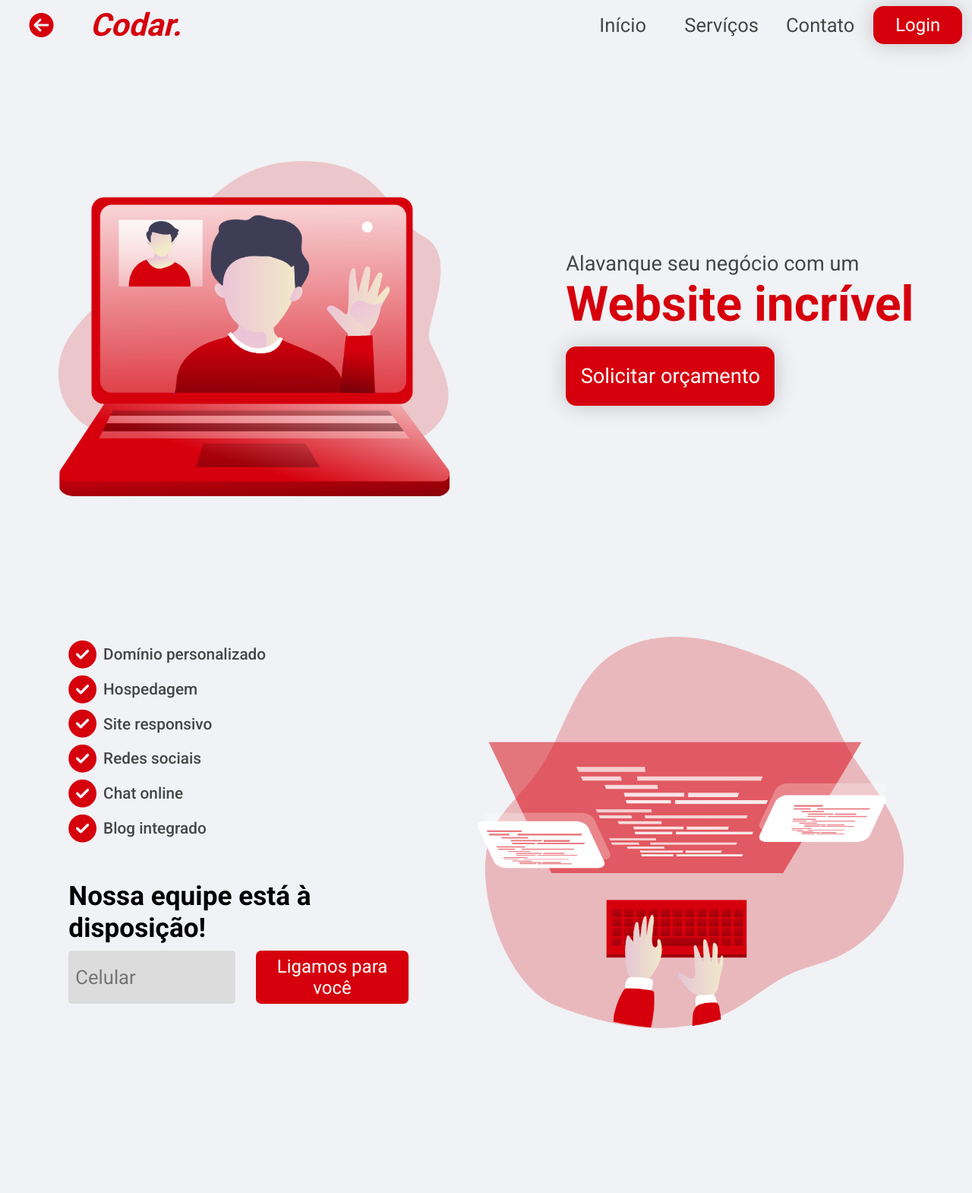
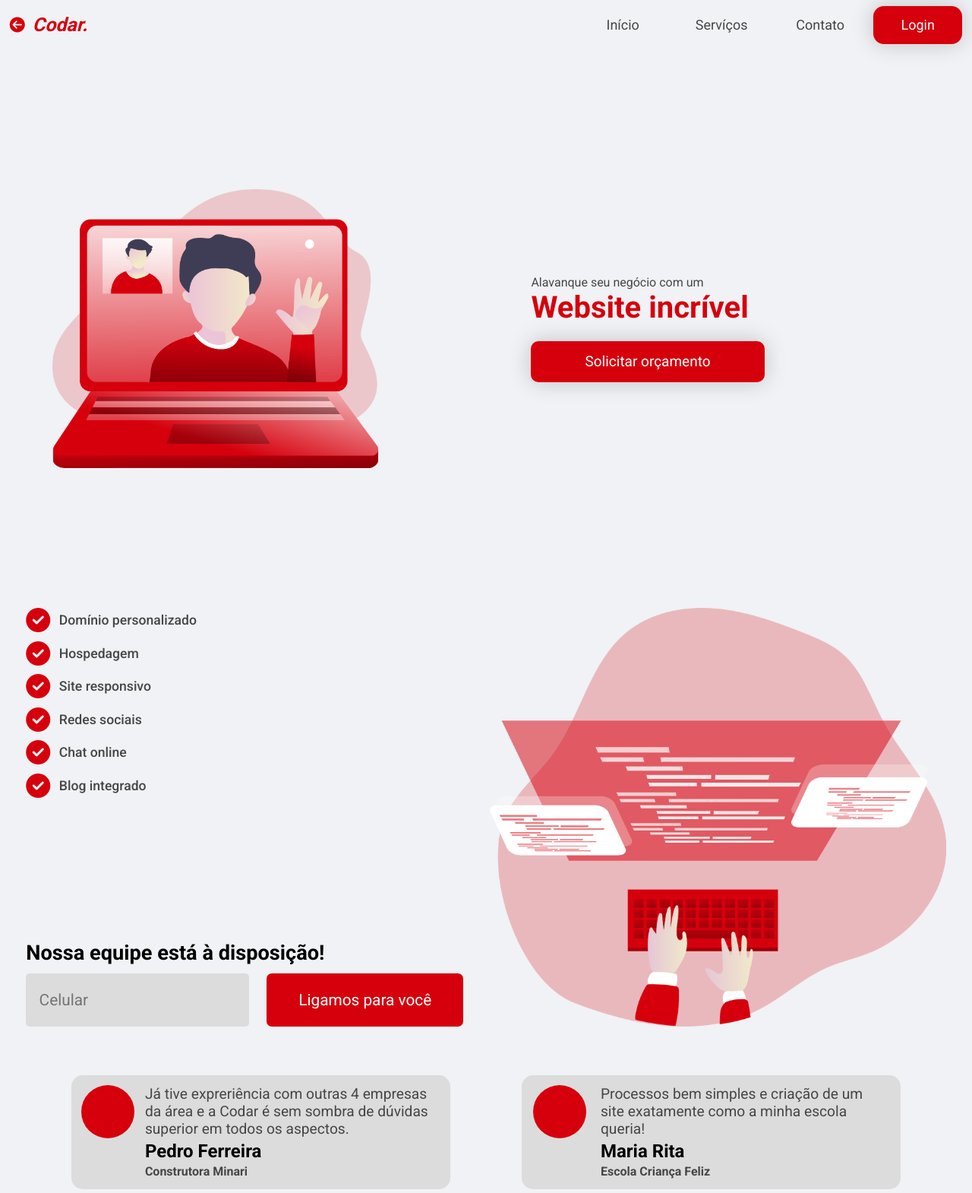
Before and after one commit to garciamendes/garciamendes.github.io, a plain HTML site: page projects/codar/codar.html in a window 1280 px wide. Shown: the top 1570 px of the page at 76% size. Drawn offline with Linux system fonts and the light colour scheme; files whose address does not match are found by name.

Commit message:
Reparos em todo o layout

```diff
--- a/projects/codar/codar.html
+++ b/projects/codar/codar.html
@@ -96,7 +96,7 @@
           <div class="container-contact">
             <h3>Nossa equipe está à disposição!</h3>
             <div class="send-user">
-              <input type="tel" placeholder="Celular" />
+              <input type="tel" placeholder="Celular" maxlength="16" />
               <button>Ligamos para você</button>
             </div>
           </div>
--- a/projects/codar/css/header.css
+++ b/projects/codar/css/header.css
@@ -8,19 +8,19 @@ header {
 header .back-and-logo {
   display: flex;
   align-items: center;
-  margin-left: 3%;
+  margin-left: 1%;
 }
 
 header .back-and-logo .logo {
-  margin-left: 3rem;
+  margin-left: 10px;
   font-style: italic;
   color: var(--primary-color);
-  font-size: 2.6rem;
+  font-size: 25px;
 }
 
 header .back-and-logo i {
   cursor: pointer;
-  font-size: 2rem;
+  font-size: 20px;
   color: var(--primary-color);
 }
 
@@ -44,10 +44,9 @@ header nav ul {
 header nav ul li {
   display: flex;
   align-items: center;
-  justify-content: space-evenly;
   height: 100%;
   width: 100%;
-  font-size: 1.6rem;
+  font-size: 18px;
 }
 
 header nav ul li a {
@@ -57,7 +56,7 @@ header nav ul li a {
   height: 100%;
   width: 100%;
   color: var(--text);
-  transition: 0.3s;
+  transition: .24s;
 }
 
 header nav ul li a:hover {
@@ -66,10 +65,8 @@ header nav ul li a:hover {
   align-items: center;
   height: 70%;
   width: 100%;
-  border-radius: 15px;
-  color: var(--white);
-  background-color: var(--primary-color);
-  box-shadow: 0 0 30px rgba(0, 0, 0, .2);
+  border-bottom: 2px solid var(--primary-color);
+  background-color: none;
 }
 
 header nav .login-user {
@@ -81,7 +78,7 @@ header nav .login-user {
   width: 30%;
   height: 50px;
   border-radius: 14px;
-  font-size: 1.5rem;
+  font-size: 18px;
   color: var(--white);
   background-color: var(--primary-color);
   box-shadow: 0 0 30px rgba(0, 0, 0, .2);
--- a/projects/codar/css/main.css
+++ b/projects/codar/css/main.css
@@ -12,7 +12,7 @@ main .initial {
 }
 
 main .initial .container-image {
-  height: 60%;
+  height: 50%;
 }
 
 main .initial .container-image img {
@@ -24,15 +24,17 @@ main .initial .descriptions {
   flex-direction: column;
   justify-content: center;
   height: 75%;
+  width: 40%;
+  margin-left: 5%;
 }
 
 main .initial .descriptions .information p {
-  font-size: 1.7rem;
+  font-size: 16px;
   color: var(--text);
 }
 
 main .initial .descriptions .information h1 {
-  font-size: 4rem;
+  font-size: 2.5rem;
   color: var(--primary-color);
 }
 
@@ -40,29 +42,29 @@ main .initial .descriptions .btn-resquest-quote {
   cursor: pointer;
   margin-top: 4%;
   width: 60%;
-  padding: 5% 0;
-  font-size: 1.7rem;
+  padding: 3% 0;
+  font-size: 19px;
   border: none;
-  border-radius: 14px;
+  border-radius: 10px;
   box-shadow: 0 0 30px rgba(0, 0, 0, 0.2);
   color: var(--white);
   background-color: var(--primary-color);
 }
 
 main .container-benefits {
-  height: 100%;
+  height: 75%;
   display: flex;
   justify-content: space-evenly;
-  margin-top: 3%;
   margin-bottom: 0 !important;
   padding-bottom: 0 !important;
 }
 
 main .container-benefits .benefits {
-  height: 70%;
-  width: 35%;
+  height: 100%;
+  width: 45%;
   display: flex;
   flex-direction: column;
+  justify-content: space-between;
 }
 
 main .container-benefits .benefits ul {
@@ -73,30 +75,31 @@ main .container-benefits .benefits ul {
 main .container-benefits .benefits ul li {
   display: flex;
   align-items: center;
-  margin: 1% 0;
+}
+main .container-benefits .benefits ul li:not(:nth-child(1)) {
+  margin-top: 2%;
 }
 
 main .container-benefits .benefits ul li i {
   margin-right: 2%;
-  font-size: 2.3rem;
+  font-size: 2rem;
   color: var(--primary-color);
 }
 
 main .container-benefits .benefits ul li span {
   color: var(--text);
-  font-size: 1.3rem;
+  font-size: 1.1rem;
   font-weight: 500;
 }
 
 main .container-benefits .benefits .container-contact {
   display: flex;
   flex-direction: column;
-  margin-top: 10%;
   width: 100%;
 }
 
 main .container-benefits .benefits .container-contact h3 {
-  font-size: 2.2rem;
+  font-size: 1.7rem;
 }
 
 main .container-benefits .benefits .container-contact .send-user {
@@ -109,8 +112,8 @@ main .container-benefits .benefits .container-contact .send-user input {
   width: 45%;
   height: 70px;
 
-  padding: 0 2%;
-  font-size: 1.6rem;
+  padding: 0 3%;
+  font-size: 1.3rem;
   color: var(--primary-color);
 
   background-color: #dcdcdc;
@@ -121,18 +124,15 @@ main .container-benefits .benefits .container-contact .send-user input {
 main .container-benefits .benefits .container-contact .send-user button {
   cursor: pointer;
   width: 45%;
-  height: 70px;
-
-  font-size: 1.5rem;
+  font-size: 1.3rem;
+  border: none;
+  border-radius: 7px;
   color: var(--white);
   background-color: var(--primary-color);
-
-  border: none;
-  border-radius: 7px;
 }
 
 main .container-benefits .container-image {
-  height: 70%;
+  height: 100%;
 }
 
 main .container-benefits .container-image img {
@@ -143,14 +143,14 @@ main .container-feedback {
   display: flex;
   justify-content: space-evenly;
   height: 100%;
-  margin-bottom: 5%;
+  margin: 5% 0;
 }
 
 main .container-feedback .user-feedback {
   display: flex;
   justify-content: center;
-  width: 30%;
-  padding: 2%;
+  width: 37%;
+  padding: 1%;
   background-color: #dcdcdc;
   border-radius: 15px;
 }
@@ -163,6 +163,7 @@ main .container-feedback .user-feedback .user-content {
 
 main .container-feedback .user-feedback .user-content .image-user {
   display: flex;
+  margin-right: 3%;
 }
 
 main .container-feedback .user-feedback .user-content .image-user span {
@@ -203,7 +204,7 @@ footer {
   background-color: #333;
 }
 
-footer .container-main-footer{
+footer .container-main-footer {
   display: flex;
   justify-content: space-around;
   margin: 2%;
@@ -215,14 +216,14 @@ footer .container-codar {
 }
 
 footer .container-codar h1 {
-  font-size: 2.3rem;
+  font-size: 2rem;
   font-style: italic;
   color: var(--white);
 }
 
 footer .container-codar span {
   margin-top: 7%;
-  font-size: 1.4rem;
+  font-size: 1.2rem;
   color: var(--text-footer);
 }
 
@@ -240,6 +241,7 @@ footer .container-about h5 {
 footer .container-about span {
   margin-top: 1%;
   font-size: 1.4rem;
+  max-width: 260px;
   color: var(--text-footer);
 }
 
@@ -250,7 +252,7 @@ footer .container-contact {
 }
 
 footer .container-contact h5 {
-  font-size: 2rem;
+  font-size: 1.7rem;
   color: var(--white);
 }
 
@@ -261,13 +263,12 @@ footer .container-contact span {
 }
 
 footer .container-contact span:not(:nth-child(1)) {
-  margin-top: 5%;
+  margin-top: 2%;
 }
 
 footer .container-contact span:nth-last-child(1) {
   text-decoration: underline;
 }
-
 
 footer .container-network {
   display: flex;
@@ -276,18 +277,18 @@ footer .container-network {
 }
 
 footer .container-network h5 {
-  font-size: 2rem;
+  font-size: 1.6rem;
   color: var(--white);
 }
 
 footer .container-network .content-icons {
   display: flex;
   justify-content: space-around;
-  margin-top: 3%;
+  margin-top: 5%;
 }
 
 footer .container-network .content-icons i {
   cursor: pointer;
   color: var(--primary-color);
-  font-size: 2.5rem;
+  font-size: 2rem;
 }
```
